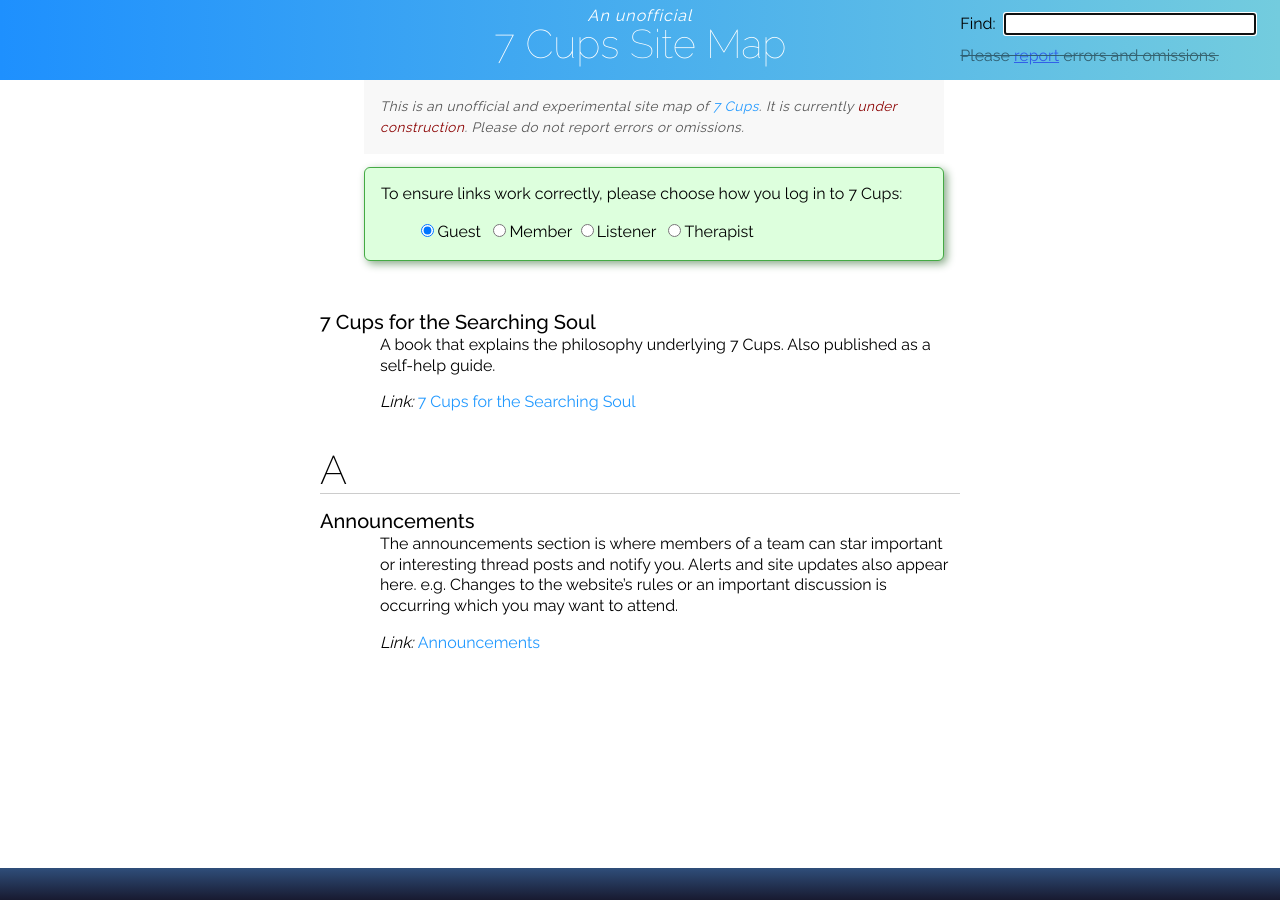
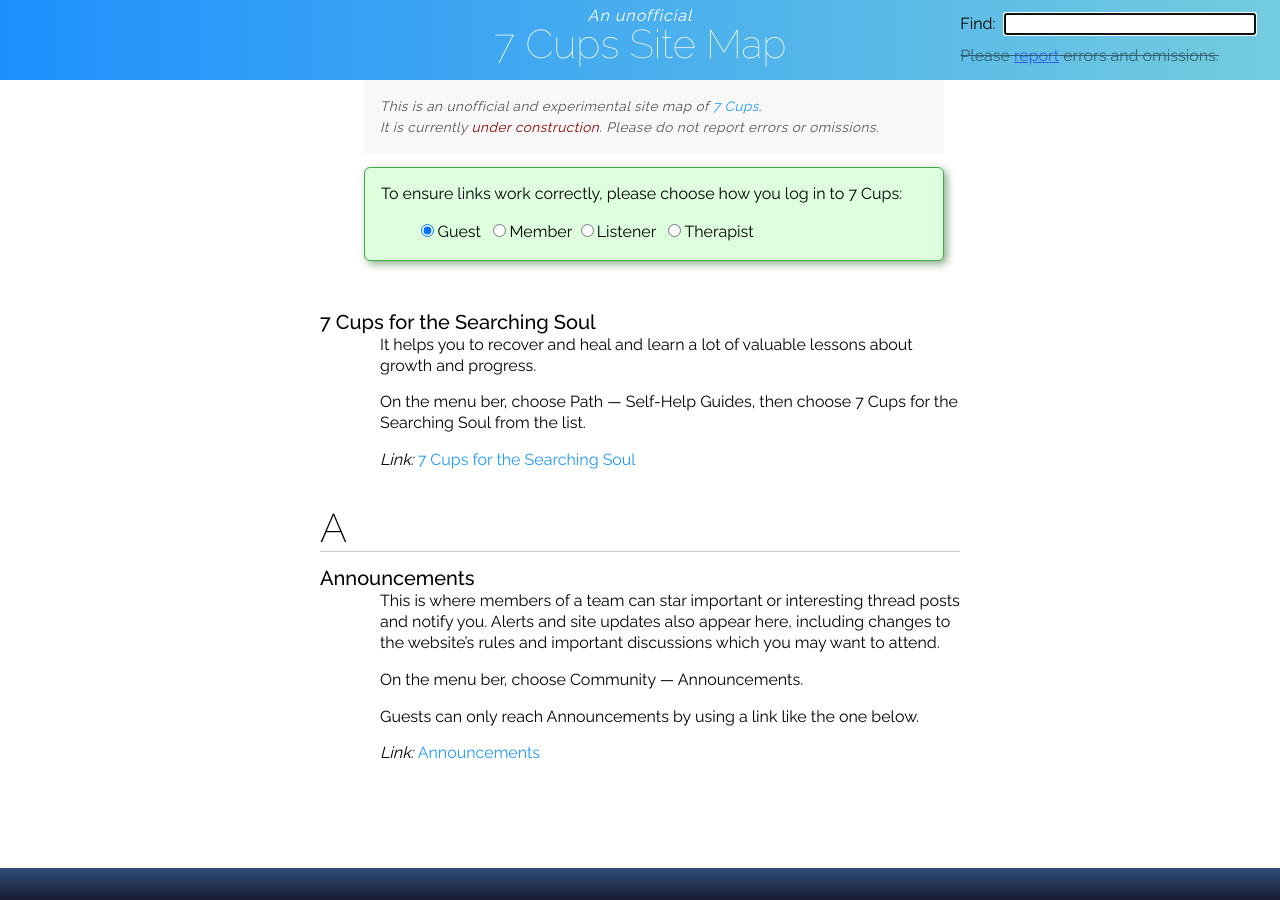
Before and after one commit to RarelyCharlie/rarelycharlie.github.io, a Jekyll site: the page built from sitemap.md, in a window 1280 px wide and 900 px high. Built offline with Jekyll 4.4.1, drawn with Linux system fonts in a browser that asks for light colours; nearby versions of some CDN libraries.

Commit message:
more content

```diff
--- a/sitemap.md
+++ b/sitemap.md
@@ -4,12 +4,14 @@ layout: sitemap
 feedback: https://www.7cups.com/@RarelyCharlie
 ---
 
-This is an unofficial and experimental site map of [7 Cups](https://www.7cups.com/).
+This is an unofficial and experimental site map of [7 Cups](https://www.7cups.com/).<br/>
 It is currently <span style="color: darkred;">under construction</span>. Please do not report errors or omissions.
 {: .preface}
 
 # 7 Cups for the Searching Soul
-A book that explains the philosophy underlying 7 Cups. Also published as a self-help guide.
+It helps you to recover and heal and learn a lot of valuable lessons about growth and progress.
+
+On the menu ber, choose Path — Self-Help Guides, then choose 7 Cups for the Searching Soul from the list.
 
 [7 Cups for the Searching Soul](http://www.7cups.com/7cups-for-the-searching-soul/)
 {: .link}
@@ -17,7 +19,13 @@ A book that explains the philosophy underlying 7 Cups. Also published as a self-
 ## A
 
 # Announcements
-The announcements section is where members of a team can star important or interesting thread posts and notify you. Alerts and site updates also appear here. e.g. Changes to the website's rules or an important discussion is occurring which you may want to attend.
+This is where members of a team can star important or interesting thread posts and notify you. Alerts and site updates also appear here, including changes to the website's rules and important discussions which you may want to attend.
+
+On the menu ber, choose Community — Announcements.
+{: .member .listener .therapist}
+
+Guests can only reach Announcements by using a link like the one below.
+{: .guest}
 
 [Announcements](https://www.7cups.com/member/alerts.php)
 {: .link}
```
